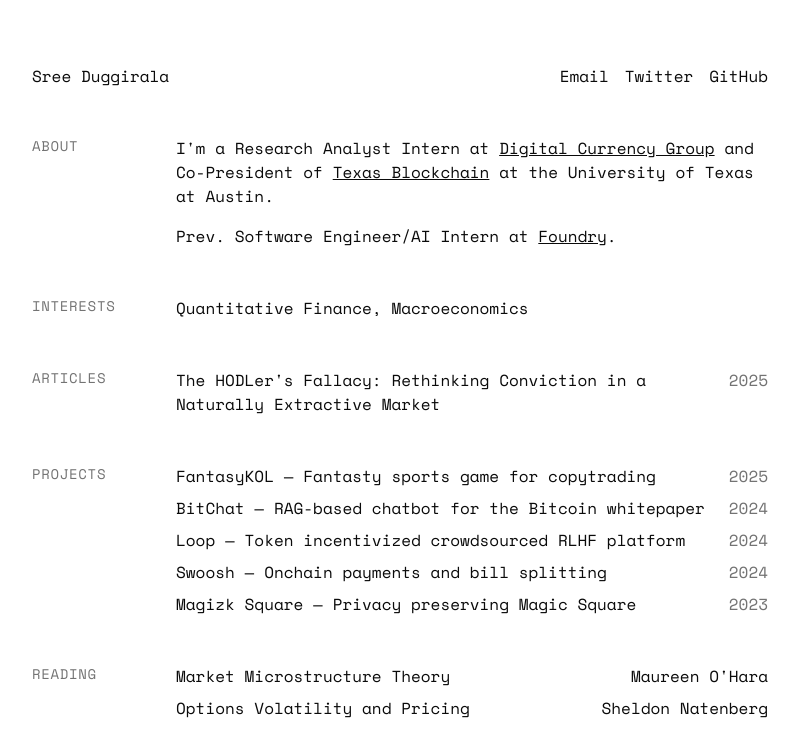
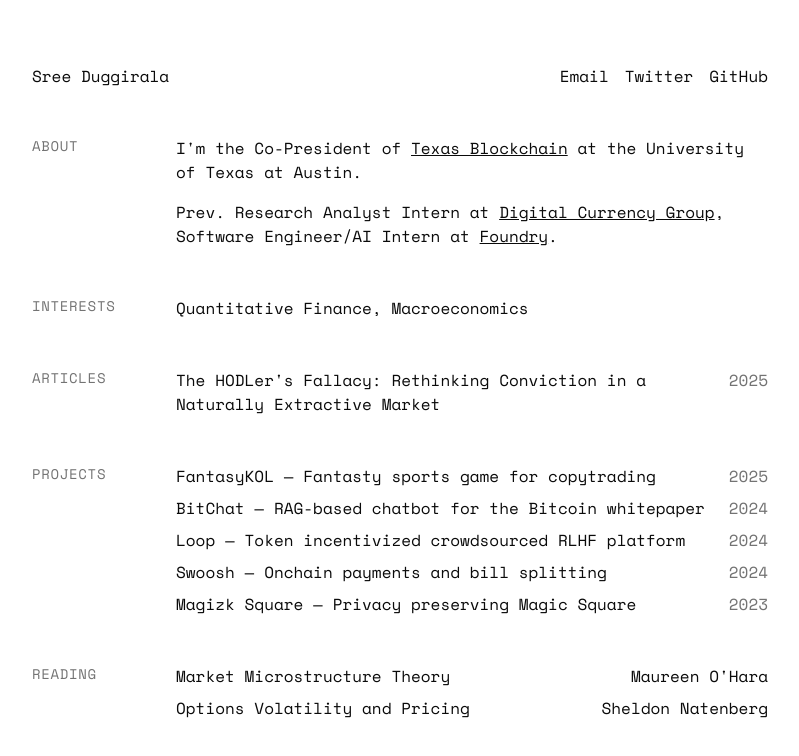
Before and after one commit to sreeduggirala/website, a Next.js app: page / in a window 1280 px wide. Shown: the top 756 px of the page, without its empty margins (240-1039 px from the left). Built offline with nearby package versions, Linux system fonts and the light colour scheme.

Commit message:
update roles

```diff
--- a/app/page.tsx
+++ b/app/page.tsx
@@ -24,18 +24,18 @@ export default function Home() {
         <h2 className="section-title">About</h2>
         <div className="content">
           <p className="mb-4">
-            I&apos;m a Research Analyst Intern at{" "}
-            <Link href="https://dcg.co" className="underline">
-              Digital Currency Group
-            </Link>
-            {" "} and Co-President of {" "}
+            I&apos;m the Co-President of {" "}
             <Link href="https://www.texasblockchain.com" className="underline">
               Texas Blockchain
             </Link>
              {" "} at the University of Texas at Austin.
           </p>
           <p>
-            Prev. Software Engineer/AI Intern at{" "}
+            Prev. Research Analyst Intern at{" "}
+            <Link href="https://dcg.co" className="underline">
+              Digital Currency Group
+            </Link>
+            , Software Engineer/AI Intern at{" "}
             <Link href="https://foundrydigital.com" className="underline">
               Foundry
             </Link>
```
